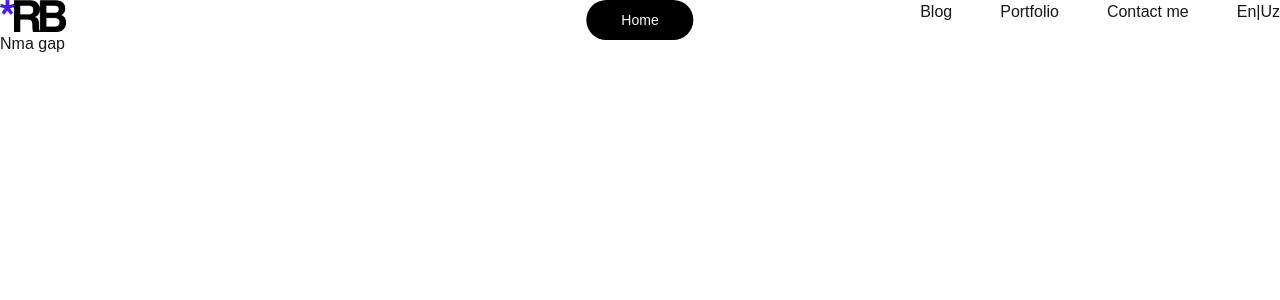
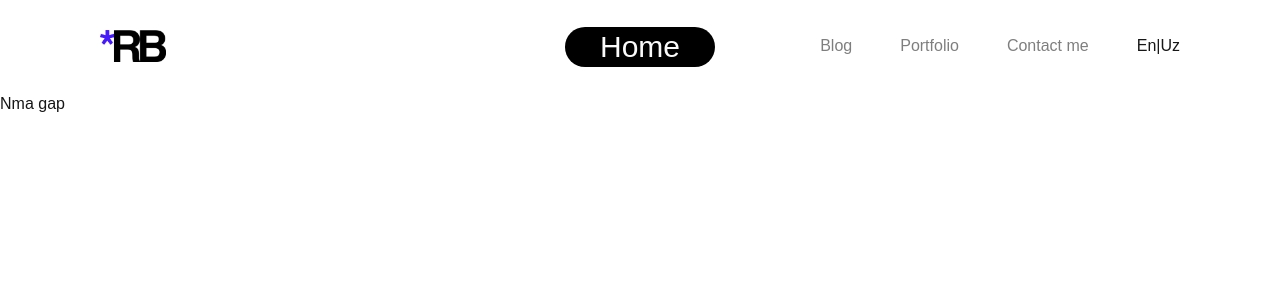
Before and after one commit to jakhongirav/robias, a Next.js app: page / in a window 1280 px wide. Shown: the top 300 px of the page. Built offline with nearby package versions, Linux system fonts and the light colour scheme.

Commit message:
header design fixing

```diff
--- a/src/components/Header.jsx
+++ b/src/components/Header.jsx
@@ -16,7 +16,7 @@ export default function Header() {
 
   return (
     <>
-      <header className="w-full flex justify-between">
+      <header className="relative w-full flex justify-between p-[30px_100px] items-center">
         <Link href="/">
           <Image
             src="/img/_RB.png"
@@ -28,13 +28,12 @@ export default function Header() {
         </Link>
 
         <nav className="">
-          <ul className="flex grow justify-center flex-wrap items-center">
-            <nav className="flex items-center gap-12">
+          <nav className="flex justify-center items-center gap-12">
             {ROUTES.map((route) => {
               if (route.path !== activePage) {
                 return (
                   <Link href={route.path} key={route.id}>
-                      <span className="navLink cursor-pointer">
+                    <span className="cursor-pointer text-black opacity-[50%] font-normal hover:opacity-100 hover:border-b-[1px] border-b-secondary pb-[7px] transition ease-in-out">
                       {route.name}
                     </span>
                   </Link>
@@ -45,18 +44,17 @@ export default function Header() {
               En|Uz
             </Link>
           </nav>
-          </ul>
         </nav>
-      </header>
 
         <p
           className={cn(
             buttonVariants(),
-          "absolute top-0 left-1/2 transform -translate-x-1/2 p-[15px_35px] hover:bg-primary"
+            "absolute top-[29%] left-1/2 transform -translate-x-1/2 p-[15px_35px] hover:bg-primary text-3xl font-normal"
           )}
         >
           {getPageName(activePage)}
         </p>
+      </header>
     </>
   );
 }
```
Lines whose indentation alone changed are shown as unchanged.
